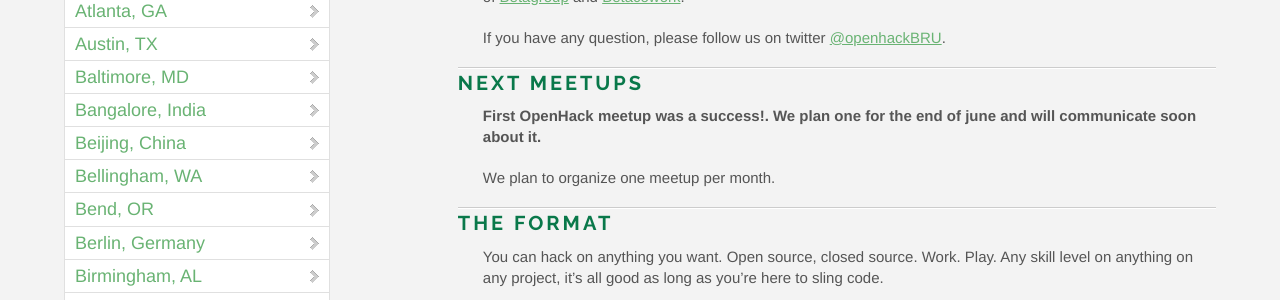
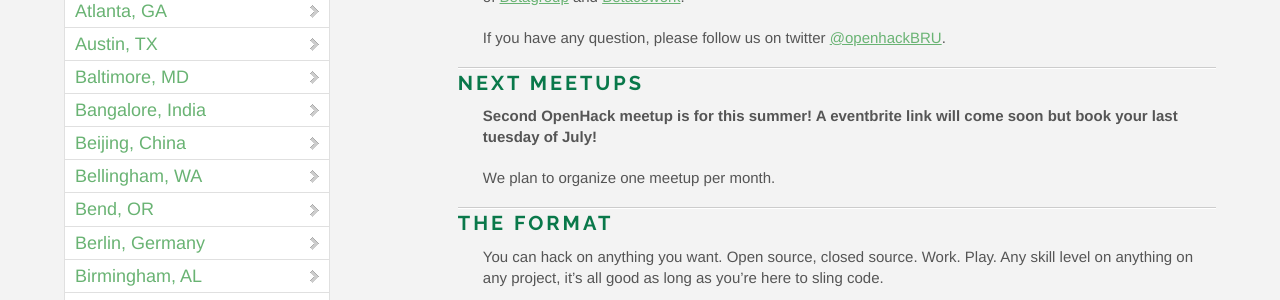
Before and after one commit to OpenHack/openhack.github.com, a Jekyll site: the page built from brussels/index.markdown, in a window 1280 px wide and 900 px high. Shown: the part 288-588 px from the top of the window. Built offline with Jekyll 4.4.1, drawn with Linux system fonts in a browser that asks for light colours; nearby versions of some CDN libraries; Markdown is read by kramdown in place of the engine named in the settings; comment, search, counter and statistics services are not loaded.

Commit message:
Information about second openhack

```diff
--- a/brussels/index.markdown
+++ b/brussels/index.markdown
@@ -15,7 +15,7 @@ If you have any question, please follow us on twitter [@openhackBRU](http://twit
 
 ### Next meetups
 
-**First OpenHack meetup was a success!. We plan one for the end of june and will communicate soon about it.**
+**Second OpenHack meetup is for this summer! A eventbrite link will come soon but book your last tuesday of July!**
 
 We plan to organize one meetup per month.
 
```
